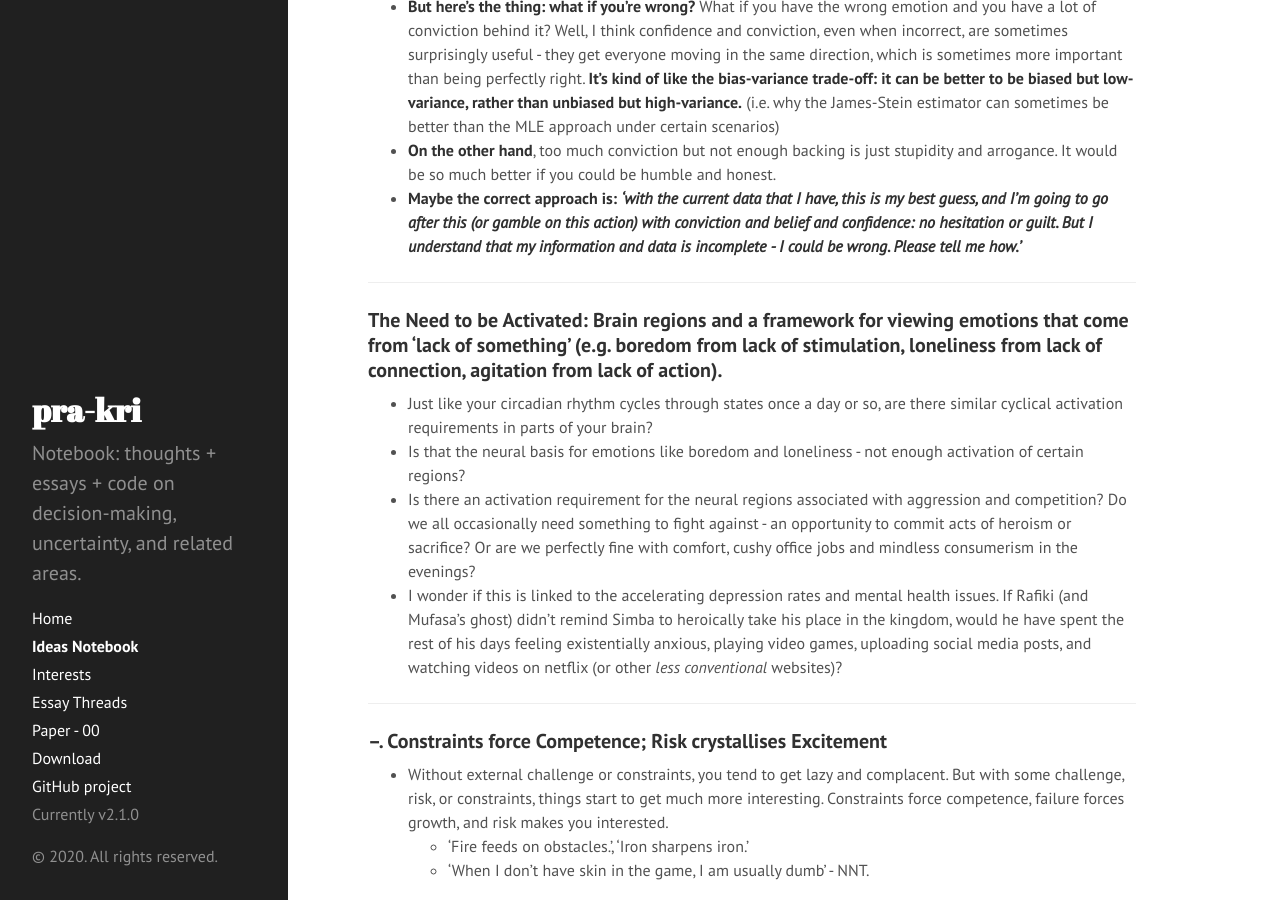
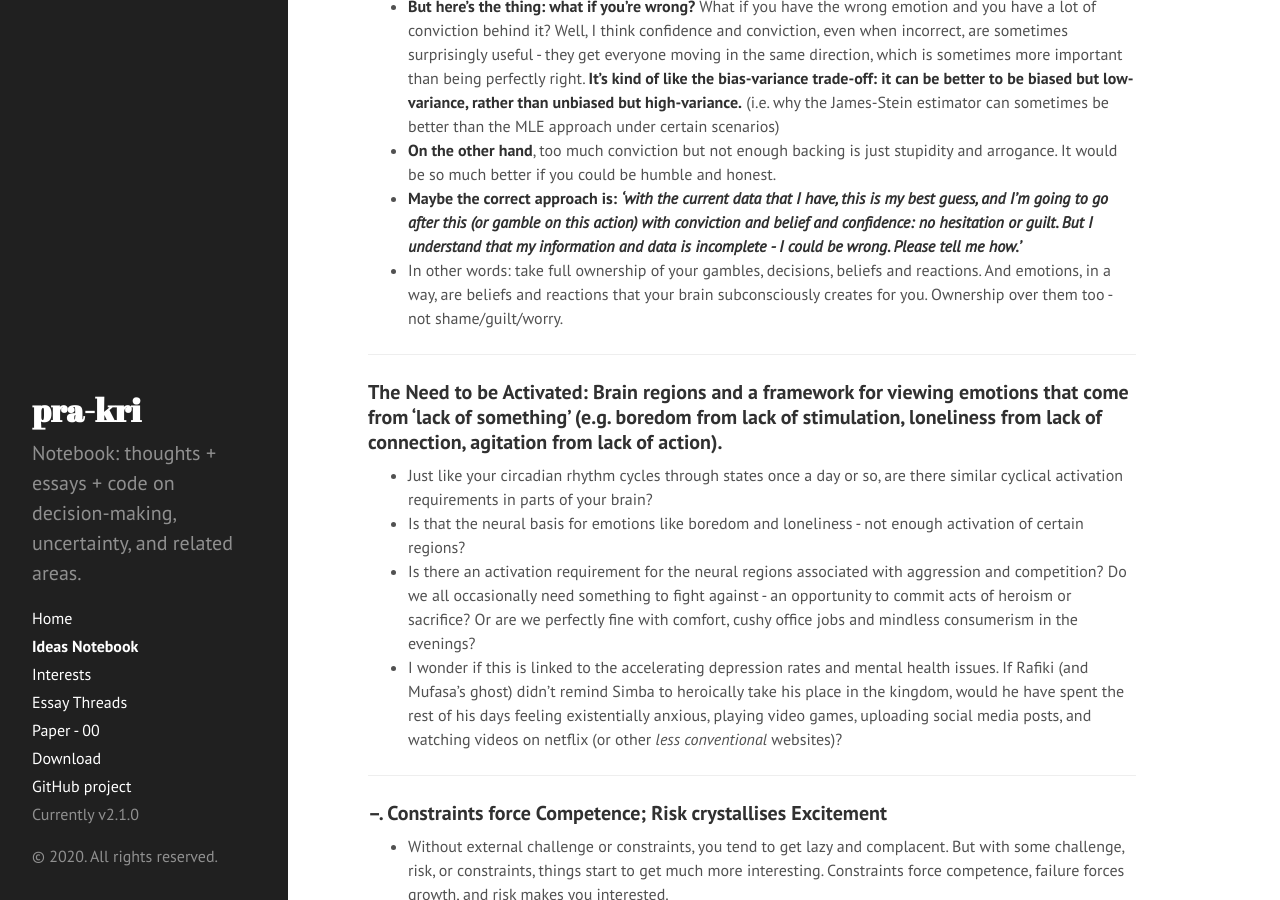
Before and after one commit to pra-kri/pra-kri.github.io, a Jekyll site: the page built from IdeasNotebook.md, in a window 1280 px wide and 900 px high, scrolled down 2101 px. Built offline with Jekyll 4.4.1, drawn with Linux system fonts in a browser that asks for light colours.

Commit message:
Update IdeasNotebook.md

```diff
--- a/IdeasNotebook.md
+++ b/IdeasNotebook.md
@@ -37,6 +37,7 @@ Maybe the solution is to work in small selective teams with autonomy and shared
 * **But here's the thing: what if you're wrong?** What if you have the wrong emotion and you have a lot of conviction behind it? Well, I think confidence and conviction, even when incorrect, are sometimes surprisingly useful - they get everyone moving in the same direction, which is sometimes more important than being perfectly right. **It's kind of like the bias-variance trade-off: it can be better to be biased but low-variance, rather than unbiased but high-variance.** (i.e. why the James-Stein estimator can sometimes be better than the MLE approach under certain scenarios)
 * **On the other hand**, too much conviction but not enough backing is just stupidity and arrogance. It would be so much better if you could be humble and honest.
 * **Maybe the correct approach is: *'with the current data that I have, this is my best guess, and I'm going to go after this (or gamble on this action) with conviction and belief and confidence: no hesitation or guilt. But I understand that my information and data is incomplete - I could be wrong. Please tell me how.'***
+* In other words: take full ownership of your gambles, decisions, beliefs and reactions. And emotions, in a way, are beliefs and reactions that your brain subconsciously creates for you. Ownership over them too - not shame/guilt/worry.
 
 ---
 
```
